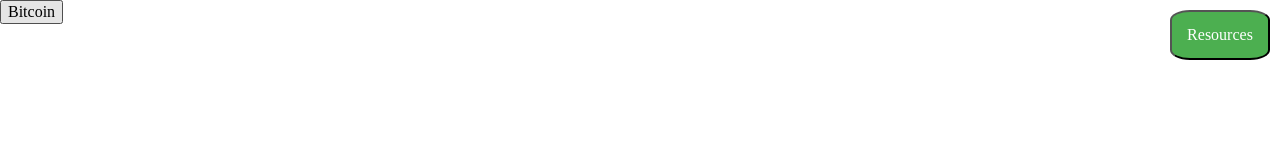
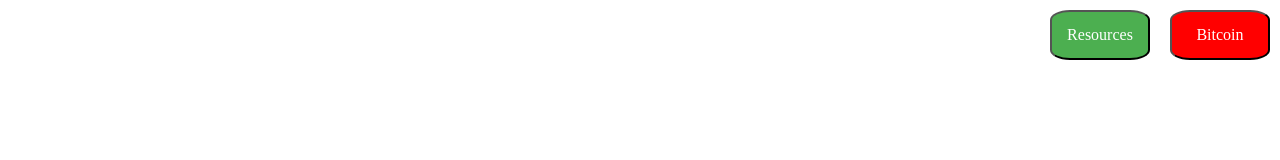
Before and after one commit to H-ario-m/Bitcoin-Grokking, a plain HTML site: page index.html in a window 1280 px wide. Drawn offline with Linux system fonts and the light colour scheme; a web font is replaced by a local one.

Commit message:
Update index.html

```diff
--- a/index.html
+++ b/index.html
@@ -13,7 +13,8 @@
 <link rel="stylesheet" href="style/grokking-bitcoin.css">
 </head>
 <body>
-  <button onclick="location.href ='grokking-bitcoin-chapter-1-content.html'">Bitcoin</button>
+  <button onclick="location.href ='grokking-bitcoin-chapter-1-content.html';" style="float: right; margin: 10px; height: 50px
+; width: 100px; color: white; background-color: red; border-radius: 20%;" >Bitcoin</button>
   <button onclick="location.href = 'grokking-bitcoin-web-resources.html';" style="float: right; margin: 10px; height: 50px
 ; width: 100px; color: white; background-color: #4CAF50; border-radius: 20%;">Resources</button>
 
```
